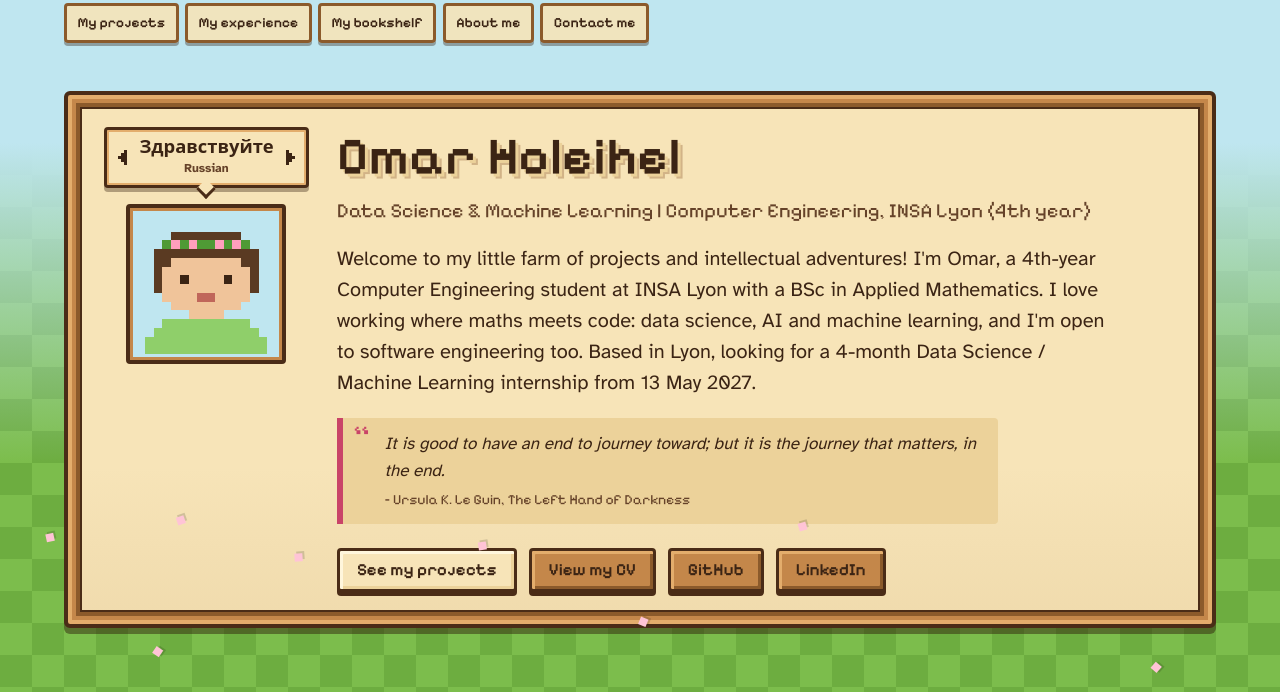
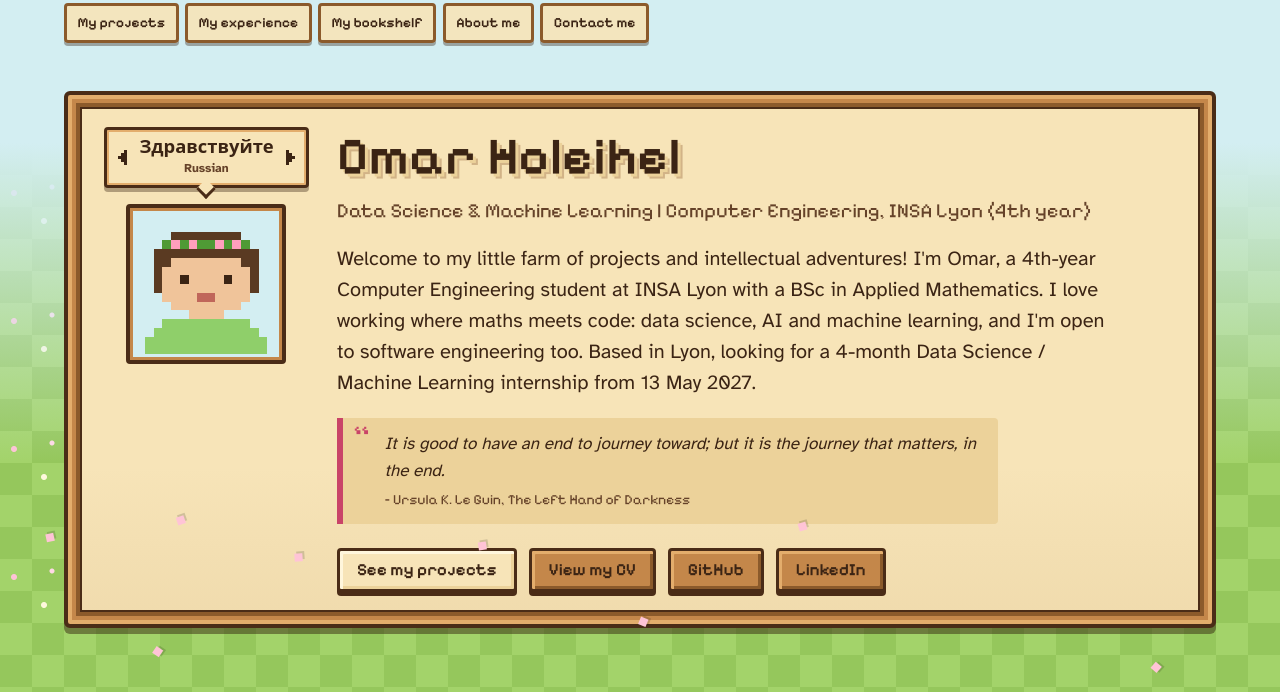
Before and after one commit to DevOm4rHl10/Portfolio, a plain HTML site: page index.html in a window 1280 px wide. Both pictures are taken after a click on the button "Spring". Shown: the part 81-773 px from the top of the page. Drawn offline with Linux system fonts and the light colour scheme.

Commit message:
Fixed similar colour between summer and spring

```diff
--- a/css/styles.css
+++ b/css/styles.css
@@ -62,12 +62,12 @@
    Default (no attribute) = spring, so the page is themed even before JS runs. */
 :root,
 [data-season='spring'] {
-  --sky: #bfe6f0;
-  --grass: #7cbd4c;
-  --grass-2: #6dad40;
-  --leaf: #6cc24a;
-  --leaf-dark: #3e8a2d;
-  --stem: #4f9a35;
+  --sky: #d3eef2;
+  --grass: #a3d36a;
+  --grass-2: #95c75c;
+  --leaf: #7fcf57;
+  --leaf-dark: #4a9a37;
+  --stem: #5aa83e;
   --fruit: #e8607f;
   --fruit-hi: #ffb8c8;
   --bud: #f3a6c0;
@@ -76,17 +76,17 @@
   --particle: #ffc4d6;
 }
 [data-season='summer'] {
-  --sky: #8fd3f5;
-  --grass: #5ea93a;
-  --grass-2: #529b31;
-  --leaf: #4caf3c;
-  --leaf-dark: #2c7425;
-  --stem: #3b8a2c;
+  --sky: #5cbcf0;
+  --grass: #3f962c;
+  --grass-2: #368826;
+  --leaf: #3fa834;
+  --leaf-dark: #1f6a1d;
+  --stem: #2f7f26;
   --fruit: #e2412b;
   --fruit-hi: #ffb08a;
   --bud: #ffd34d;
   --bud-hi: #fff2b0;
-  --accent: #c65f12;
+  --accent: #b86a00;
   --particle: #fff2a0;
 }
 [data-season='fall'] {
@@ -140,6 +140,17 @@ html {
   transition: background-color 0.4s ease;
 }
 
+/* Spring: little pink and white flowers scattered through the grass */
+html[data-season='spring'],
+html:not([data-season]) {
+  background-image:
+    radial-gradient(circle at 14px 18px, #ffc2d6 0 2.5px, transparent 3.5px),
+    radial-gradient(circle at 44px 46px, #fff8dc 0 2.5px, transparent 3.5px),
+    radial-gradient(circle at 52px 12px, #ffd9e6 0 2px, transparent 3px),
+    conic-gradient(var(--grass-2) 25%, transparent 0 50%, var(--grass-2) 0 75%, transparent 0);
+  background-size: 128px 128px, 128px 128px, 128px 128px, 64px 64px;
+}
+
 body {
   margin: 0;
   min-height: 100vh;
@@ -150,6 +161,12 @@ body {
   /* sky fades into the field behind the header and hero */
   background: linear-gradient(to bottom, var(--sky) 0, var(--sky) 14rem, transparent 34rem);
   transition: background 0.4s ease;
+}
+/* Summer: strong sun glowing in from the top corner */
+[data-season='summer'] body {
+  background:
+    radial-gradient(circle at 92% -3rem, rgba(255, 244, 170, 0.95) 0, rgba(255, 232, 140, 0.55) 8rem, transparent 22rem),
+    linear-gradient(to bottom, var(--sky) 0, var(--sky) 14rem, transparent 34rem);
 }
 
 img,
@@ -1567,14 +1584,6 @@ p:last-child {
   box-shadow: 2px 2px 0 rgba(0, 0, 0, 0.15);
   animation: fall var(--dur, 2.4s) linear var(--delay, 0s) forwards;
 }
-[data-season='summer'] .particle {
-  /* pollen floats up instead of falling */
-  top: auto;
-  bottom: -16px;
-  width: 6px;
-  height: 6px;
-  animation-name: rise;
-}
 
 @keyframes sway {
   from {
@@ -1617,12 +1626,6 @@ p:last-child {
 @keyframes fall {
   to {
     transform: translate(var(--drift, 40px), 110vh) rotate(360deg);
-  }
-}
-@keyframes rise {
-  to {
-    transform: translate(var(--drift, 40px), -110vh);
-    opacity: 0;
   }
 }
 
```
